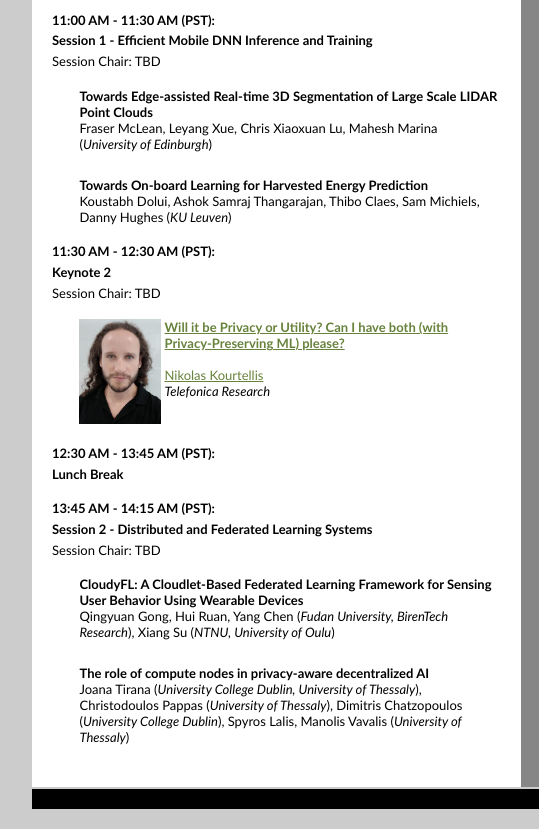
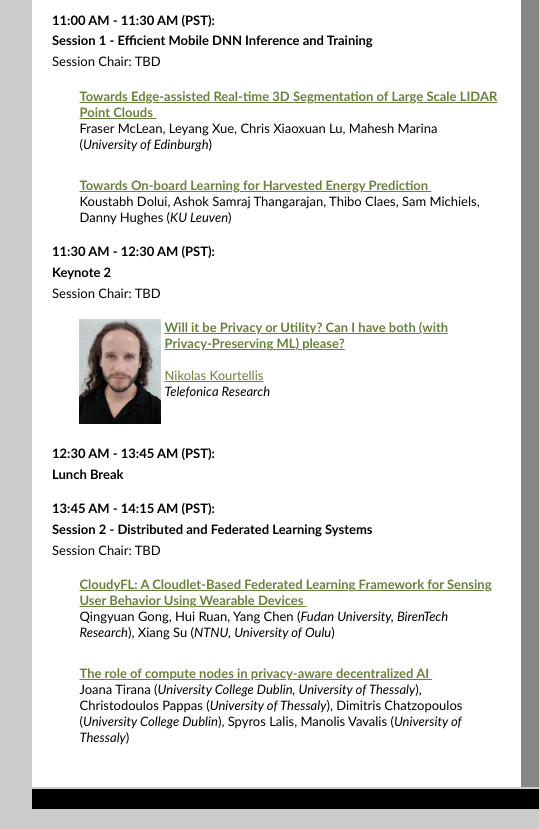
Before and after one commit to emdl22/emdl22.github.io, a plain HTML site: page program.html in a window 1280 px wide. Shown: the part 543-1372 px from the top of the page, 238-777 px from the left. Drawn offline with Linux system fonts and the light colour scheme.

Commit message:
Added link to the proceedings.

```diff
--- a/program.html
+++ b/program.html
@@ -223,8 +223,8 @@ Session Chair: TBD
 		<td>&nbsp;&nbsp;&nbsp;&nbsp;&nbsp;</td>
 		<td>
 		<div style="font-size: small;">
-		<b><!--a href="https://dl.acm.org/doi/10.1145/3469116.3470014"-->Towards Edge-assisted Real-time 3D Segmentation of Large Scale LIDAR Point Clouds
-		<!--/a--></b>&nbsp;<BR>Fraser McLean, Leyang Xue, Chris Xiaoxuan Lu, Mahesh Marina (<i>University of Edinburgh</i>)
+		<b><a href="https://dl.acm.org/doi/10.1145/3539491.3539591">Towards Edge-assisted Real-time 3D Segmentation of Large Scale LIDAR Point Clouds
+		</a></b>&nbsp;<BR>Fraser McLean, Leyang Xue, Chris Xiaoxuan Lu, Mahesh Marina (<i>University of Edinburgh</i>)
 		<BR>
 		</div>
 		</td>
@@ -237,8 +237,8 @@ Session Chair: TBD
 		<td>&nbsp;&nbsp;&nbsp;&nbsp;&nbsp;</td>
 		<td>
 		<div style="font-size: small;">
-		<b><!--a href="https://dl.acm.org/doi/10.1145/3469116.3470012"-->Towards On-board Learning for Harvested Energy Prediction
-		<!--/a--></b>&nbsp;<BR>
+		<b><a href="https://dl.acm.org/doi/10.1145/3539491.3539593">Towards On-board Learning for Harvested Energy Prediction
+		</a></b>&nbsp;<BR>
 		Koustabh Dolui, Ashok Samraj Thangarajan, Thibo Claes, Sam Michiels, Danny Hughes
 		(<i>KU Leuven</i>)
 		<BR>
@@ -292,8 +292,8 @@ Session Chair: TBD
 		<td>&nbsp;&nbsp;&nbsp;&nbsp;&nbsp;</td>
 		<td>
 		<div style="font-size: small;">
-		<b><!--a href="https://dl.acm.org/doi/10.1145/3469116.3470014"-->CloudyFL: A Cloudlet-Based Federated Learning Framework for Sensing User Behavior Using Wearable Devices
-		<!--/a--></b>&nbsp;<BR>Qingyuan Gong, Hui Ruan, Yang Chen (<i>Fudan University, BirenTech Research</i>), Xiang Su (<i>NTNU, University of Oulu</i>)
+		<b><a href="https://dl.acm.org/doi/10.1145/3539491.3539592">CloudyFL: A Cloudlet-Based Federated Learning Framework for Sensing User Behavior Using Wearable Devices
+		</a></b>&nbsp;<BR>Qingyuan Gong, Hui Ruan, Yang Chen (<i>Fudan University, BirenTech Research</i>), Xiang Su (<i>NTNU, University of Oulu</i>)
 		<BR>
 		</div>
 		</td>
@@ -306,8 +306,8 @@ Session Chair: TBD
 		<td>&nbsp;&nbsp;&nbsp;&nbsp;&nbsp;</td>
 		<td>
 		<div style="font-size: small;">
-		<b><!--a href="https://dl.acm.org/doi/10.1145/3469116.3470012"-->The role of compute nodes in privacy-aware decentralized AI
-		<!--/a--></b>&nbsp;<BR>
+		<b><a href="https://dl.acm.org/doi/10.1145/3539491.3539594">The role of compute nodes in privacy-aware decentralized AI
+		</a></b>&nbsp;<BR>
 		Joana Tirana (<i>University College Dublin, University of Thessaly</i>), Christodoulos Pappas (<i>University of Thessaly</i>), Dimitris Chatzopoulos (<i>University College Dublin</i>), Spyros Lalis, Manolis Vavalis (<i>University of Thessaly</i>)
 		<BR>
 		</div>
```
